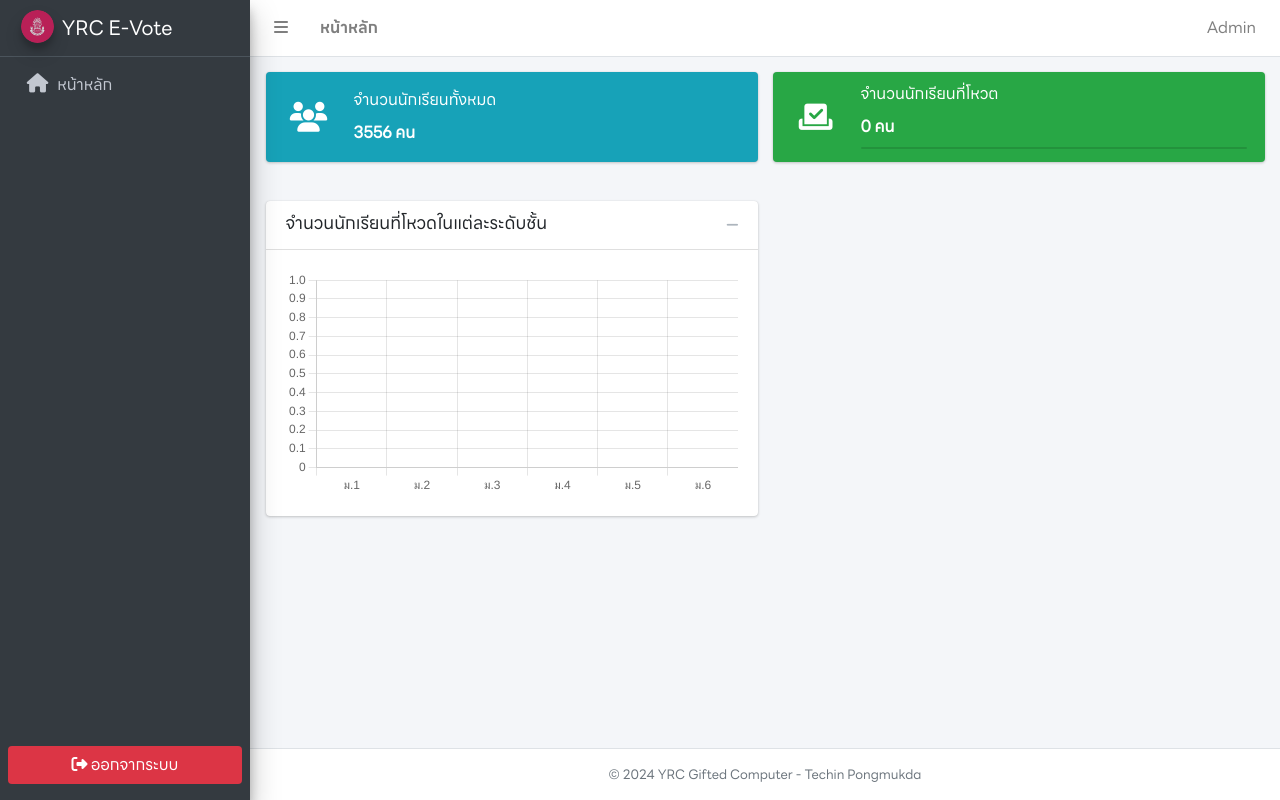
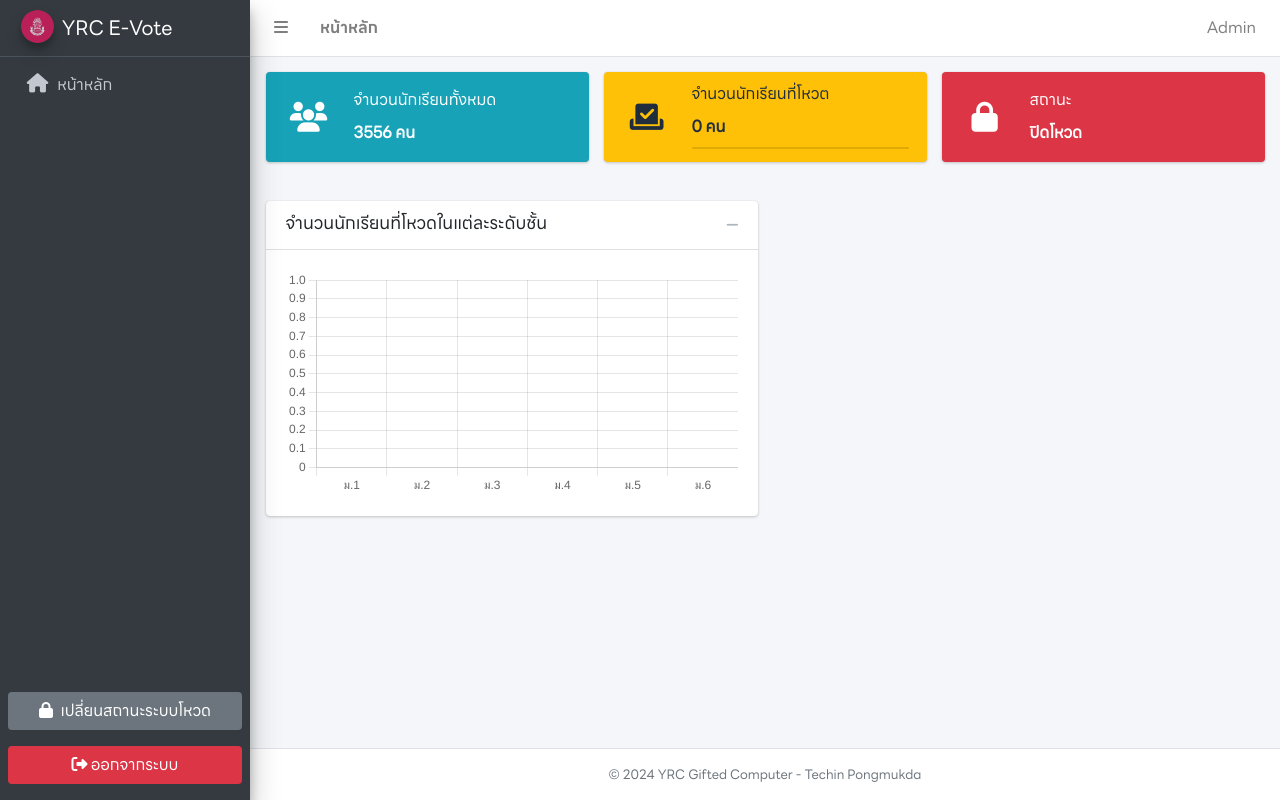
Before and after one commit to YRCTECH/YRC-E-VOTE-SPORT-2567, a PHP site: page /admin/index.php in a window 1280 px wide. Run offline with PHP 8.4, Linux system fonts and the light colour scheme; the visitor is signed in with stand-in values (Sample User, id 1); data comes from the database, SQL or seed files in the repository; data that the repository does not hold is empty; some libraries are stand-ins or nearby versions.

Commit message:
Complete change status vote.

```diff
--- a/admin/component/navbar.php
+++ b/admin/component/navbar.php
@@ -1,3 +1,29 @@
+<?php
+
+  // Check for login
+  if (empty($_SESSION['admin_ID'])) {
+    header('location: ./login.php');
+  }
+
+  // Check for rank
+  if ($_SESSION['rank'] != 'admin') {
+    header('location: ../index.php');
+  }
+
+  // Get admin data
+  $admin_ID = $_SESSION['admin_ID'];
+  $admin = new Admin_func();
+  $admin_data = $admin->getAdminData($admin_ID);
+
+  // Get student information
+  $student = new Student_func();
+  $num_row_student = $student->getNumRowStudent();
+  $num_row_vote = $student->getNumRowVote();
+
+  // Get vote status
+  $setting = $admin->getSetting();
+
+?>
 <!-- Navbar -->
 <nav class="main-header navbar navbar-expand navbar-white navbar-light">
   <!-- Left navbar links -->
--- a/admin/component/sidebar.php
+++ b/admin/component/sidebar.php
@@ -26,6 +26,15 @@
 
     <!-- Bottom sidebar -->
     <div class="mt-auto sidebar mb-3">
+        <!-- Chage mode status -->
+        <div class="mb-3">
+            <button type="submit" id="changeStatus" class="text-white bg-gray btn w-100 align-items-center">
+                <?php echo $setting["setting_status"] == "ON" ? '<i class="fa-solid fa-unlock"></i>' : '<i class="fa-solid fa-lock"></i>' ?>
+                <span id="voteStatusText" class="ps-1">เปลี่ยนสถานะระบบโหวด</span>
+            </button>
+        </div>
+
+        <!-- Logout -->
         <button type="submit" id="logout" class="text-white bg-danger btn w-100"><i class="fa-solid fa-right-from-bracket"></i> ออกจากระบบ</button>
     </div>
     <!-- /.sidebar -->
--- a/admin/index.php
+++ b/admin/index.php
@@ -1,26 +1,6 @@
 <?php require_once '../server/connet.php';
 require_once '../function/admin.php';
 require_once '../function/student.php';
-
-    // Check for login
-    if (empty($_SESSION['admin_ID'])) {
-        header('location: ./login.php');
-    }
-
-    // Check for rank
-    if ($_SESSION['rank'] != 'admin') {
-        header('location: ../index.php');
-    }
-
-    // Get admin data
-    $admin_ID = $_SESSION['admin_ID'];
-    $admin = new Admin_func();
-    $admin_data = $admin->getAdminData($admin_ID);
-
-    // Get student information
-    $student = new Student_func();
-    $num_row_student = $student->getNumRowStudent();
-    $num_row_vote = $student->getNumRowVote();
 ?>
 <!DOCTYPE html>
 <html lang="en">
@@ -60,7 +40,7 @@ require_once '../function/student.php';
 
                     <!-- Count Vote -->
                     <div class="col-12 col-md d-flex align-items-stretch">
-                        <div class="info-box bg-success flex-fill">
+                        <div class="info-box bg-warning flex-fill">
                             <span class="info-box-icon"><i class="fa-solid fa-check-to-slot"></i></span>
                             <div class="info-box-content">
                                 <span class="info-box-text">จำนวนนักเรียนที่โหวต</span>
@@ -71,6 +51,20 @@ require_once '../function/student.php';
                             </div>
                         </div>
                     </div>
+
+                    <!-- Vote Status -->
+                    <div class="col-12 col-md d-flex align-items-stretch">
+                        <div id="voteStatusBtn" class="info-box <?php echo $setting["setting_status"] == "ON" ? "bg-success" : "bg-danger" ?> flex-fill">
+                            <span class="info-box-icon" id="voteStatusIcon">
+                                <?php echo $setting["setting_status"] == "ON" ? '<i class="fa-solid fa-unlock"></i>' : '<i class="fa-solid fa-lock"></i>' ?>
+                            </span>
+                            <div class="info-box-content">
+                                <span class="info-box-text">สถานะ</span>
+                                <span class="info-box-number" id="voteStatusText"><?php echo $setting["setting_status"] == "ON" ? "เปิดโหวด" : "ปิดโหวด" ?></span>
+                            </div>
+                        </div>
+                    </div>
+
                 </div>
             </div>
         </div>
@@ -116,41 +110,8 @@ require_once '../function/student.php';
 <script src="../plugin/jquery.js"></script>
 <script src="../plugin/adminlte/adminlte.min.js"></script>
 <script src="../plugin/bootstrap-5.3.3-dist/bootstrap.bundle.min.js"></script>
+<!-- index -->
 <script>
-    // Logout
-    $("#logout").click(function() {
-        Swal.fire({
-            title: 'ออกจากระบบ',
-            text: "คุณต้องการออกจากระบบหรือไม่?",
-            icon: 'warning',
-            showCancelButton: true,
-            confirmButtonColor: '#d33',
-            confirmButtonText: 'ออกจากระบบ',
-            cancelButtonText: 'ยกเลิก'
-        }).then((result) => {
-            if (result.isConfirmed) {
-                $.ajax({
-                    type: "POST",
-                    url: "../process/logout_db.php",
-                    data: {
-                        logout: true
-                    },
-                    success: function(response) {
-                        Swal.fire({
-                            title: 'ออกจากระบบสำเร็จ',
-                            text: "กำลังออกจากระบบ...",
-                            icon: 'success',
-                            showConfirmButton: false,
-                            timer: 2000
-                        }).then((result) => {
-                            location.href = './login.php';
-                        });
-                    }
-                });
-            }
-        });
-    });
-
     // Level Vote
     $(document).ready(function() {
         var ctx = document.getElementById('LevelVote');
@@ -195,4 +156,74 @@ require_once '../function/student.php';
         });
     <?php } ?>
 </script>
+<!-- Everypage -->
+<script>
+    // Logout
+    $("#logout").click(function() {
+        Swal.fire({
+            title: 'ออกจากระบบ',
+            text: "คุณต้องการออกจากระบบหรือไม่?",
+            icon: 'warning',
+            showCancelButton: true,
+            confirmButtonColor: '#d33',
+            confirmButtonText: 'ออกจากระบบ',
+            cancelButtonText: 'ยกเลิก'
+        }).then((result) => {
+            if (result.isConfirmed) {
+                $.ajax({
+                    type: "POST",
+                    url: "../process/logout_db.php",
+                    data: {
+                        logout: true
+                    },
+                    success: function(response) {
+                        Swal.fire({
+                            title: 'ออกจากระบบสำเร็จ',
+                            text: "กำลังออกจากระบบ...",
+                            icon: 'success',
+                            showConfirmButton: false,
+                            timer: 2000
+                        }).then((result) => {
+                            location.href = './login.php';
+                        });
+                    }
+                });
+            }
+        });
+    });
+
+    // Change status vote
+    $("#changeStatus").click(function() {
+        var status = "<?php echo $setting["setting_status"] == "ON" ? "OFF" : "ON" ?>";
+        Swal.fire({
+            title: 'เปลี่ยนสถานะโหวด',
+            text: "คุณต้องการเปลี่ยนสถานะโหวดหรือไม่?",
+            icon: 'warning',
+            showCancelButton: true,
+            confirmButtonText: 'เปลี่ยนสถานะ',
+            cancelButtonText: 'ยกเลิก'
+        }).then((result) => {
+            if (result.isConfirmed) {
+                $.ajax({
+                    type: "POST",
+                    url: "../process/admin/changeStatusVote_db.php",
+                    data: {
+                        status: status
+                    },
+                    success: function(response) {
+                        Swal.fire({
+                            title: 'เปลี่ยนสถานะโหวดสำเร็จ',
+                            text: "กำลังเปลี่ยนสถานะโหวด...",
+                            icon: 'success',
+                            showConfirmButton: false,
+                            timer: 2000
+                        }).then((result) => {
+                            location.reload();
+                        });
+                    }
+                });
+            }
+        })
+    });
+</script>
 </html>
--- a/function/admin.php
+++ b/function/admin.php
@@ -29,4 +29,29 @@
                 echo "Error: " . $e->getMessage();
             }
         }
+
+        // Get setting
+        public function getSetting() {
+            try {
+                $sql = "SELECT * FROM `settings`";
+                $query = $this->conn->prepare($sql);
+                $query->execute();
+                $result = $query->fetch(PDO::FETCH_ASSOC);
+                return $result;
+            } catch (PDOException $e) {
+                echo "Error: " . $e->getMessage();
+            }
+        }
+
+        // Change status vote
+        public function changeStatusVote($status) {
+            try {
+                $sql = "UPDATE `settings` SET setting_status = :statusVote";
+                $query = $this->conn->prepare($sql);
+                $query->bindParam(':statusVote', $status, PDO::PARAM_STR);
+                $query->execute();
+            } catch (PDOException $e) {
+                echo "Error: " . $e->getMessage();
+            }
+        }
     }
```
Also changed, not shown: process/admin/changeStatusVote_db.php (added, +18 -0 lines).
